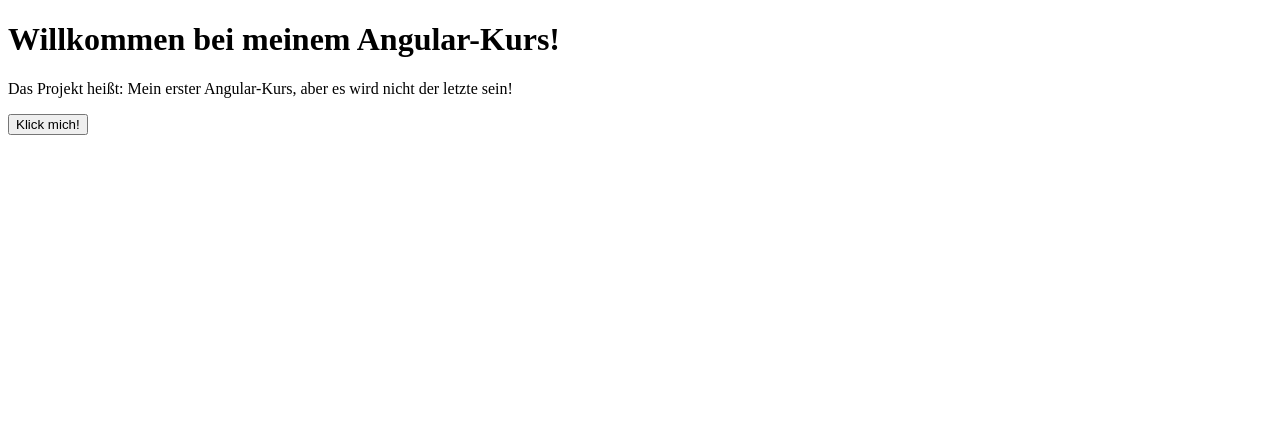
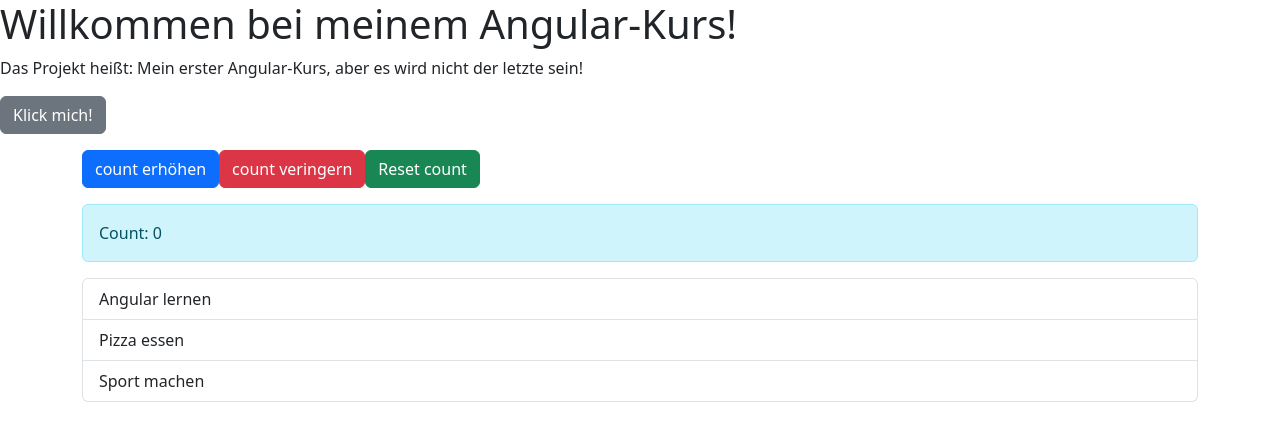
Before and after one commit to njozic/angular, an Angular app: page / in a window 1280 px wide. Shown: the top 440 px of the page. Built offline with nearby package versions, Linux system fonts and the light colour scheme.

Commit message:
add Bootstrap and enhance app functionality with todo list and count controls

```diff
--- a/angular.json
+++ b/angular.json
@@ -24,7 +24,11 @@
                 "input": "public"
               }
             ],
+            "scripts": [
+              "node_modules/bootstrap/dist/js/bootstrap.bundle.min.js"
+            ],
             "styles": [
+              "node_modules/bootstrap/dist/css/bootstrap.min.css",
               "src/styles.css"
             ]
           },
--- a/package.json
+++ b/package.json
@@ -17,6 +17,7 @@
     "@angular/forms": "^21.2.0",
     "@angular/platform-browser": "^21.2.0",
     "@angular/router": "^21.2.0",
+    "bootstrap": "^5.3.8",
     "rxjs": "~7.8.0",
     "tslib": "^2.3.0"
   },
--- a/src/app/app.html
+++ b/src/app/app.html
@@ -1,7 +1,24 @@
 <main class="main">
   <h1>Willkommen bei meinem Angular-Kurs!</h1>
   <p>Das Projekt heißt: {{ title() }}</p>
-  <button (click)="changeTitle()">Klick mich!</button>
+  <button class="btn btn-secondary" (click)="changeTitle()">Klick mich!</button>
+
+<div class="container mt-3">
+  <button class="btn btn-primary" (click)="increaseCount()">count erhöhen</button>
+  <button class="btn btn-danger" (click)="decreaseCount()">count veringern</button>
+  <button class="btn btn-success" (click)="resetCount()">Reset count</button>
+  @if( count() >= 10){
+    <p class="alert alert-success">Glückwunsch du hast 10 erreicht!</p>
+  }
+  <p class="mt-3 alert alert-info">Count: {{count()}}</p>
+
+  <ul class="list-group">
+    @for (todo of todoList(); track todo) {
+      <li class="list-group-item">{{todo}}</li>
+    }
+  </ul>
+</div>
+
 
 
 
--- a/src/app/app.ts
+++ b/src/app/app.ts
@@ -11,10 +11,28 @@
   protected readonly title = signal('Mein erster Angular-Kurs, aber es wird nicht der letzte sein!');
   protected count = signal(0);
 
-
+  protected todoList = signal(
+    [
+      'Angular lernen',
+      'Pizza essen',
+      'Sport machen'
+    ]
+  );
 
   protected changeTitle(): void {
     this.title.set('Der Titel wurde geändert!');
   }
 
+  protected increaseCount(): void {
+    this.count.update(value => value+1);
+  }
+
+  protected decreaseCount(): void {
+    this.count.update(value => value-1);
+  }
+
+  protected resetCount(): void {
+    this.count.set(0);
+  }
+
 }
```
Also changed, not shown: 1 other file (tests, documents, lock files or other folders).
